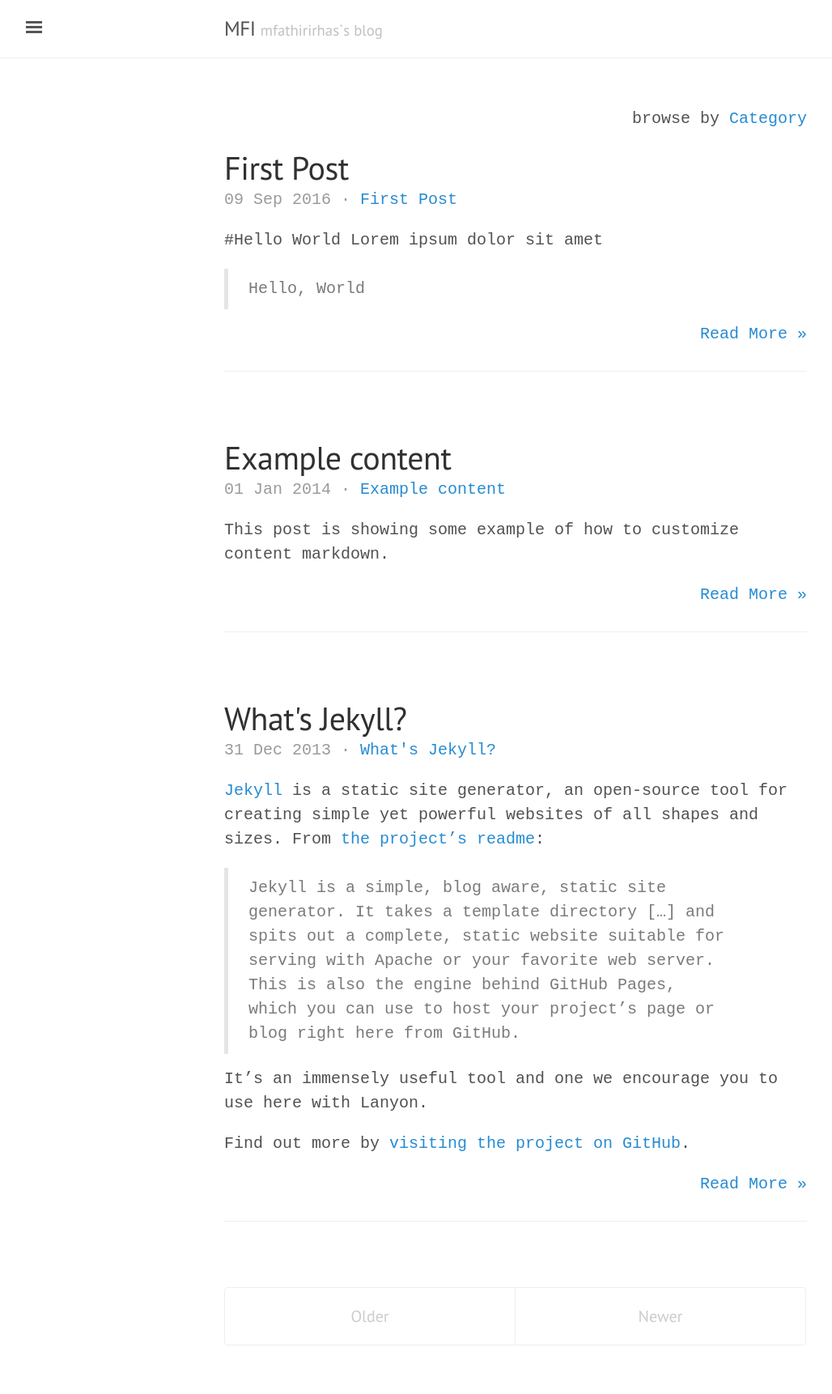
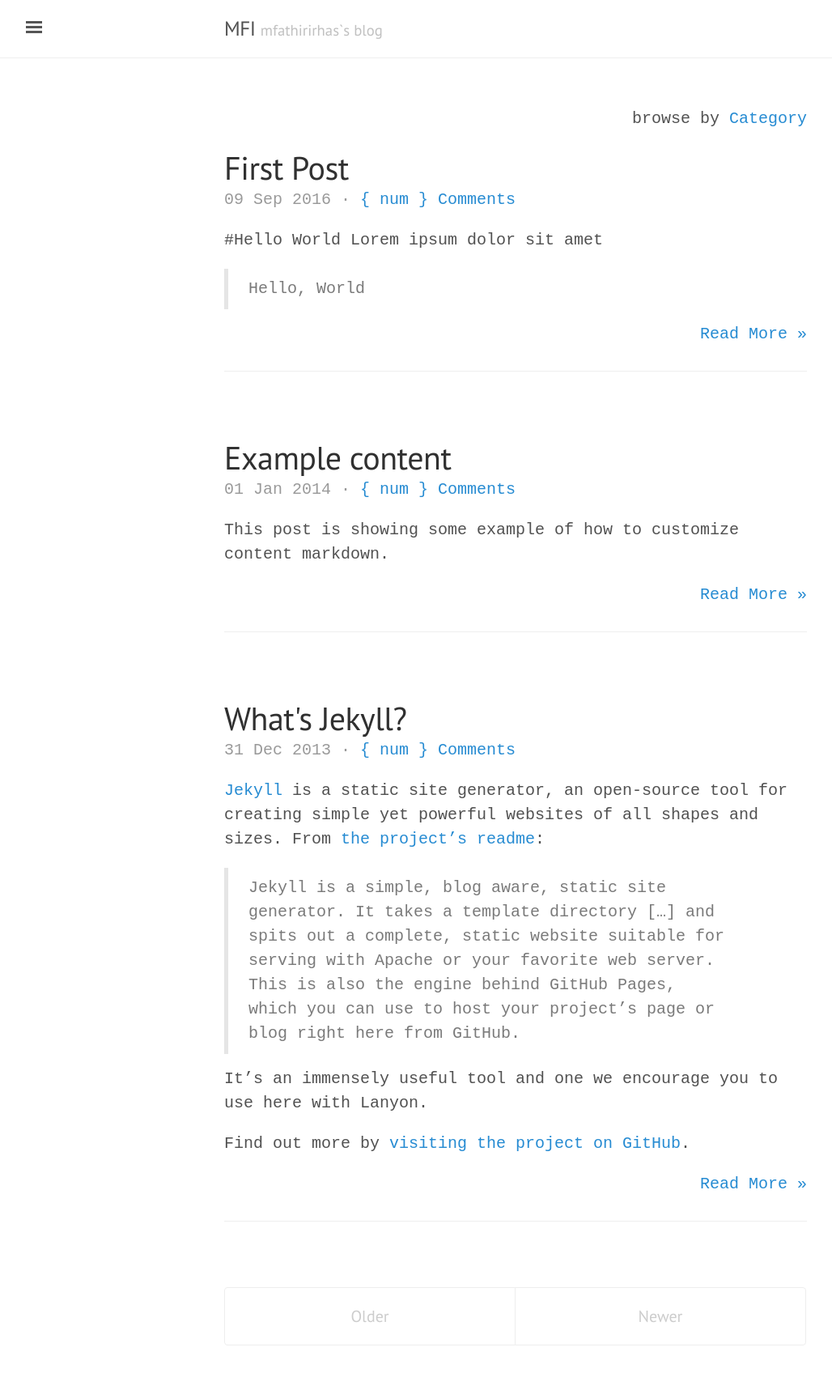
Before and after one commit to mfirhas/mfathirirhas.github.io, a Jekyll site: the page built from index.html, in a window 1280 px wide. Shown: the whole page at 81% size, without its empty margins (3-1031 px from the left). Built offline with Jekyll 4.4.1, drawn with Linux system fonts in a browser that asks for light colours; the list of posts is cut into pages by our own code; comment, search, counter and statistics services are not loaded.

Commit message:
Fix comment count

```diff
--- a/index.html
+++ b/index.html
@@ -19,7 +19,7 @@ title: Home
     <span class="post-date">{{ post.date | date_to_string }}
         {% if site.disqus_shortname %}
               &middot;
-              <a href="{{ site.url }}{{ post.url }}disqus_thread" data-disqus-identifier="{{ post.url }}">{{ post.title }}</a>
+              <a href="{{ site.url }}{{ post.url }}#disqus_thread" data-disqus-identifier="{{ post.url }}">{ num } Comments</a>
               {% if post.update_date %}
                 &middot;
                 Updated {{ post.update_date | date: site.date_format }}
```
